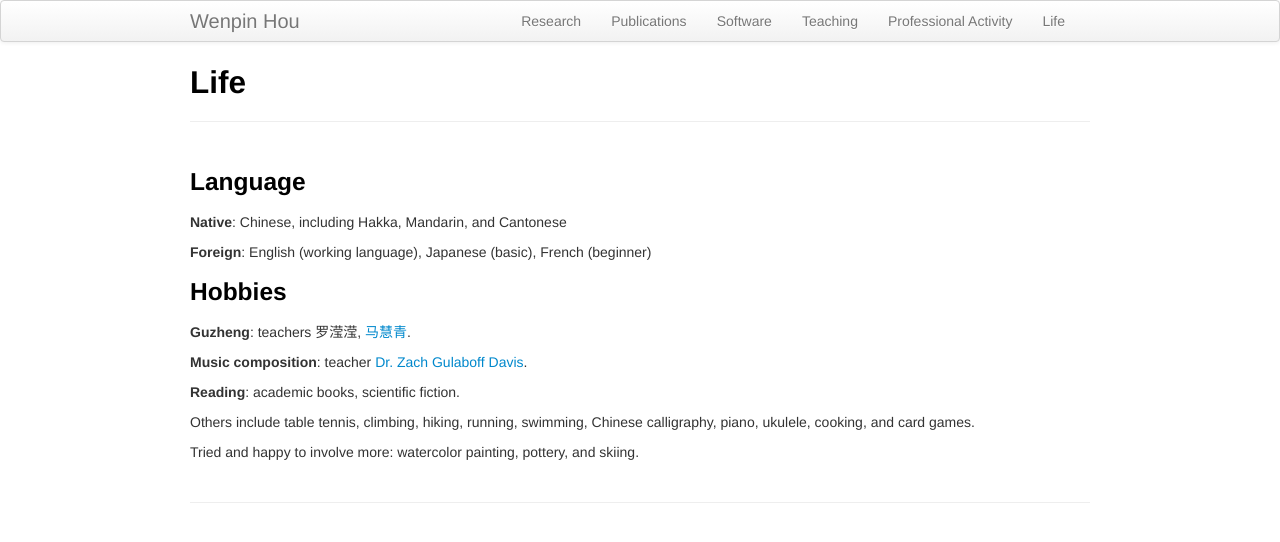
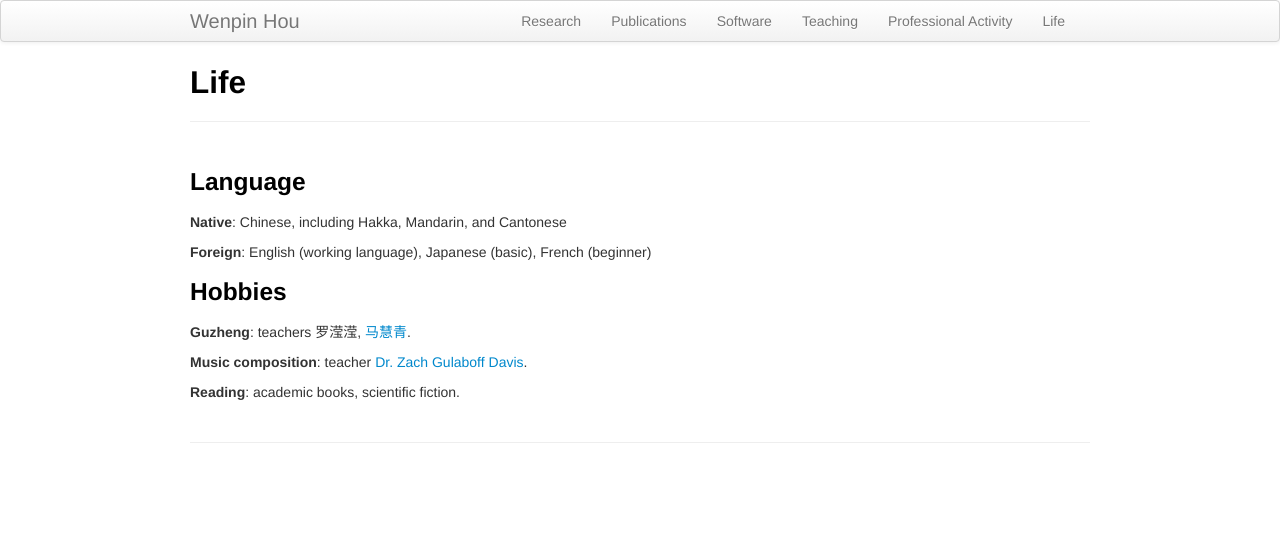
Before and after one commit to Winnie09/Wenpin_Hou, a Jekyll site: the page built from pages/life.md, in a window 1280 px wide. Shown: the top 542 px of the page. Built offline with Jekyll 4.4.1, drawn with Linux system fonts in a browser that asks for light colours.

Commit message:
Update life.md

```diff
--- a/pages/life.md
+++ b/pages/life.md
@@ -16,7 +16,3 @@ title: Life
 **Music composition**: teacher [Dr. Zach Gulaboff Davis](https://www.zgulaboffdavis.com/).
 
 **Reading**: academic books, scientific fiction.
-
-Others include  table tennis, climbing, hiking, running, swimming, Chinese calligraphy, piano, ukulele, cooking, and card games.
-
-Tried and happy to involve more: watercolor painting, pottery, and skiing.
```
